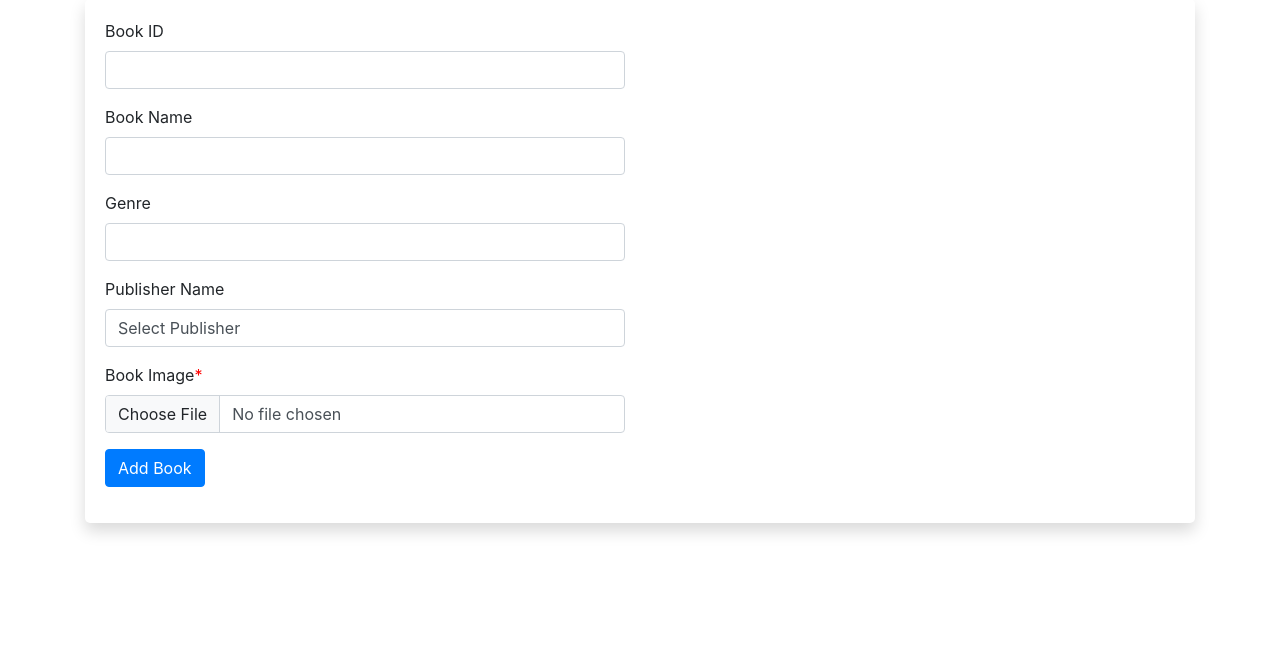
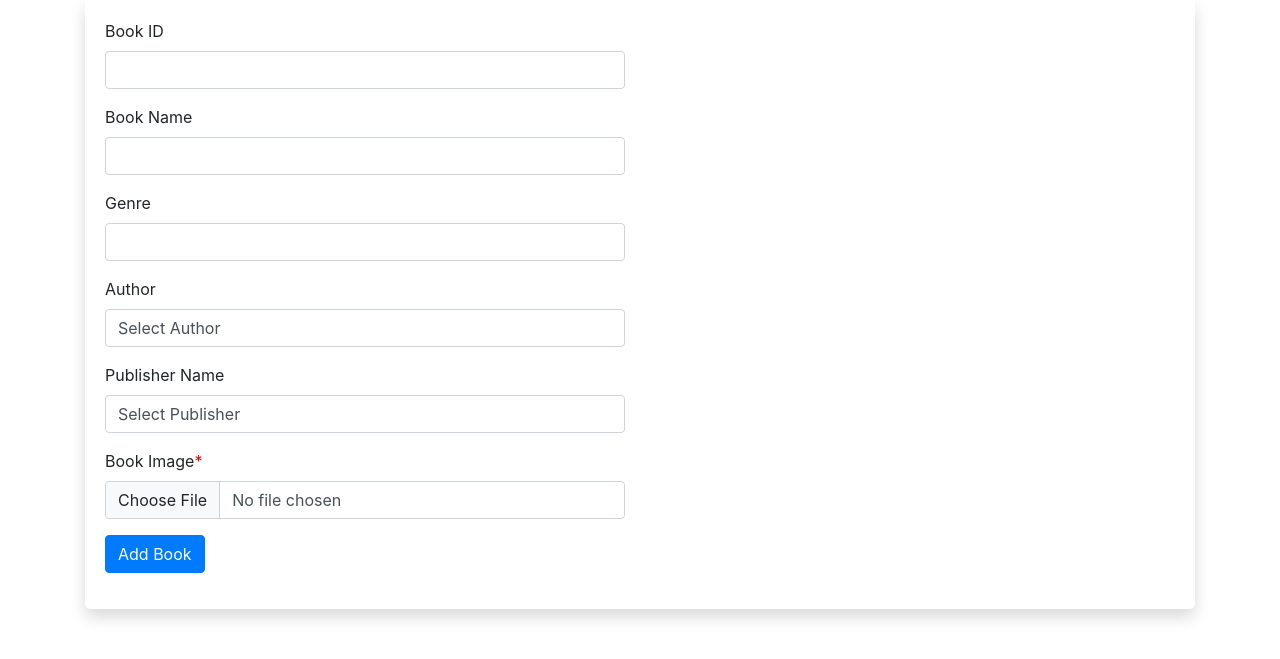
Before and after one commit to jessicathomas13/CPSC471, a PHP site: page /add-book.php in a window 1280 px wide. Shown: the part 105-764 px from the top of the page. Run offline with PHP 8.4, Linux system fonts and the light colour scheme; data comes from the database, SQL or seed files in the repository; tables that the repository leaves empty hold one stand-in row (values such as "Sample post"); data that the repository does not hold is empty; some libraries are stand-ins or nearby versions.

Commit message:
Update add-book.php

```diff
--- a/includes/add-book.php
+++ b/includes/add-book.php
@@ -62,6 +62,20 @@ border: 0px solid black!important;
               </div>
 
               <div class="form-group">
+                <label for="">Author</label>
+                <select class="form-control" name="author" required="required">
+                <option value=""> Select Author</option>
+                <?php
+                   $sql = "SELECT * from  author ";
+                   $result = mysqli_query($con,$sql);
+                   while ($row = mysqli_fetch_assoc($result)){
+                    ?>
+                    <option value="<?php echo $row['Name'];?>"><?php echo $row['Name'];?></option>
+                    <?php } ?>
+                </select>
+                </div>
+
+              <div class="form-group">
                 <label for="">Publisher Name</label>
                 <select class="form-control" name="publishername" required="required">
                 <option value=""> Select Publisher</option>
@@ -98,6 +112,7 @@ border: 0px solid black!important;
         $bkid = $_POST['bookid'];
         $bkname = $_POST['title'];
         $genre = $_POST['genre'];
+        $author =  $_POST['author'] ;
         $pbname =  $_POST['publishername'] ;
         $filename = $_FILES['bookimg']['name'];
         $name = "bookimg/" .$_FILES['bookimg']['name'];
@@ -107,7 +122,7 @@ border: 0px solid black!important;
 
 
         move_uploaded_file($_FILES['bookimg']['tmp_name'], "bookimg/".$filename);
-        $sql_query = "insert into book (bookid, genre, title, publishername, bookimg) values('$bkid', '$genre', '$bkname', '$pbname', '$filename')";
+        $sql_query = "insert into book (bookid, genre, title, publishername, bookimg) values('$bkid', '$genre', '$bkname', '$author', '$pbname', '$filename')";
 
         if (mysqli_query($con, $sql_query)) {
                   echo "<script>alert('Book Listed successfully');</script>";
```
